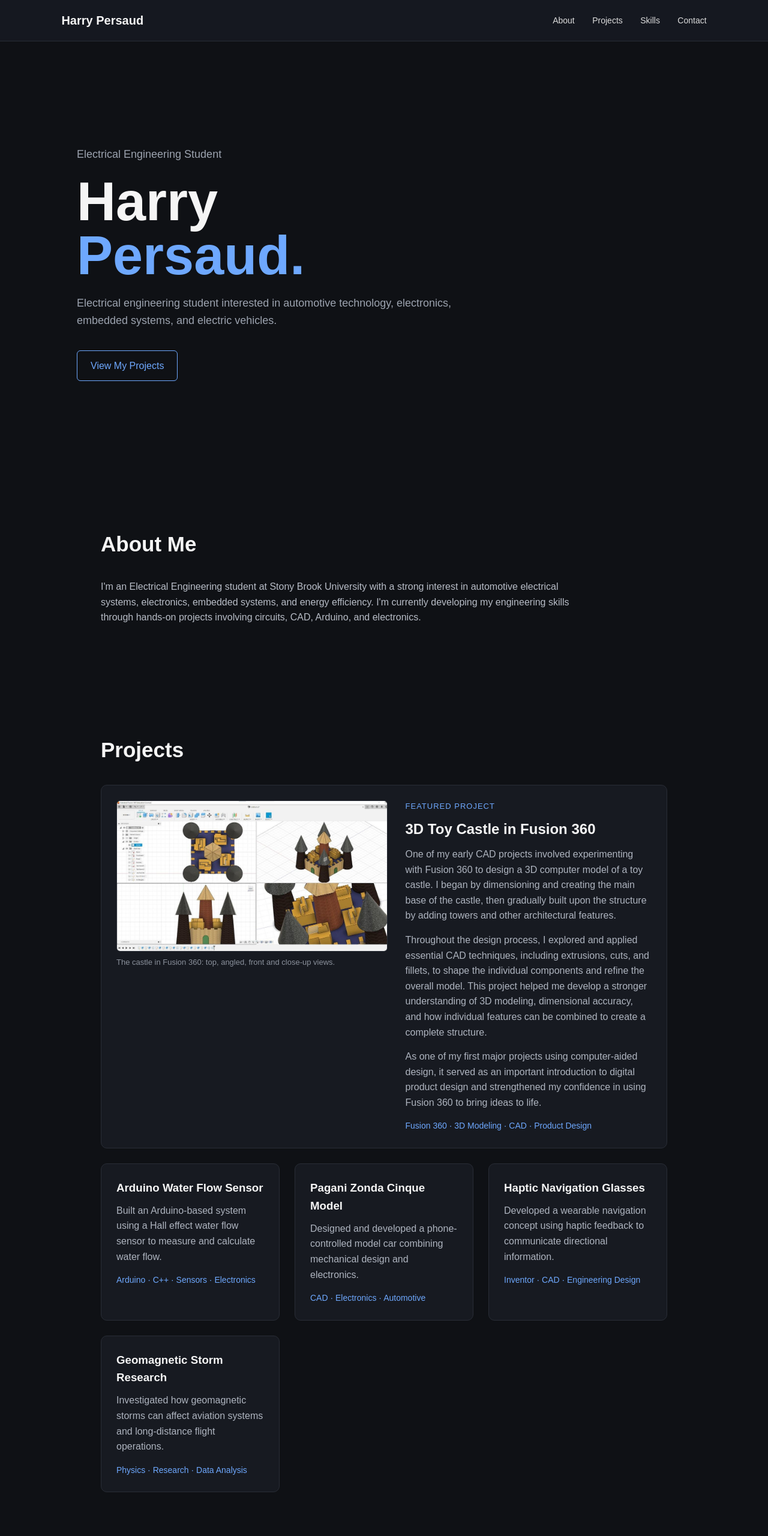
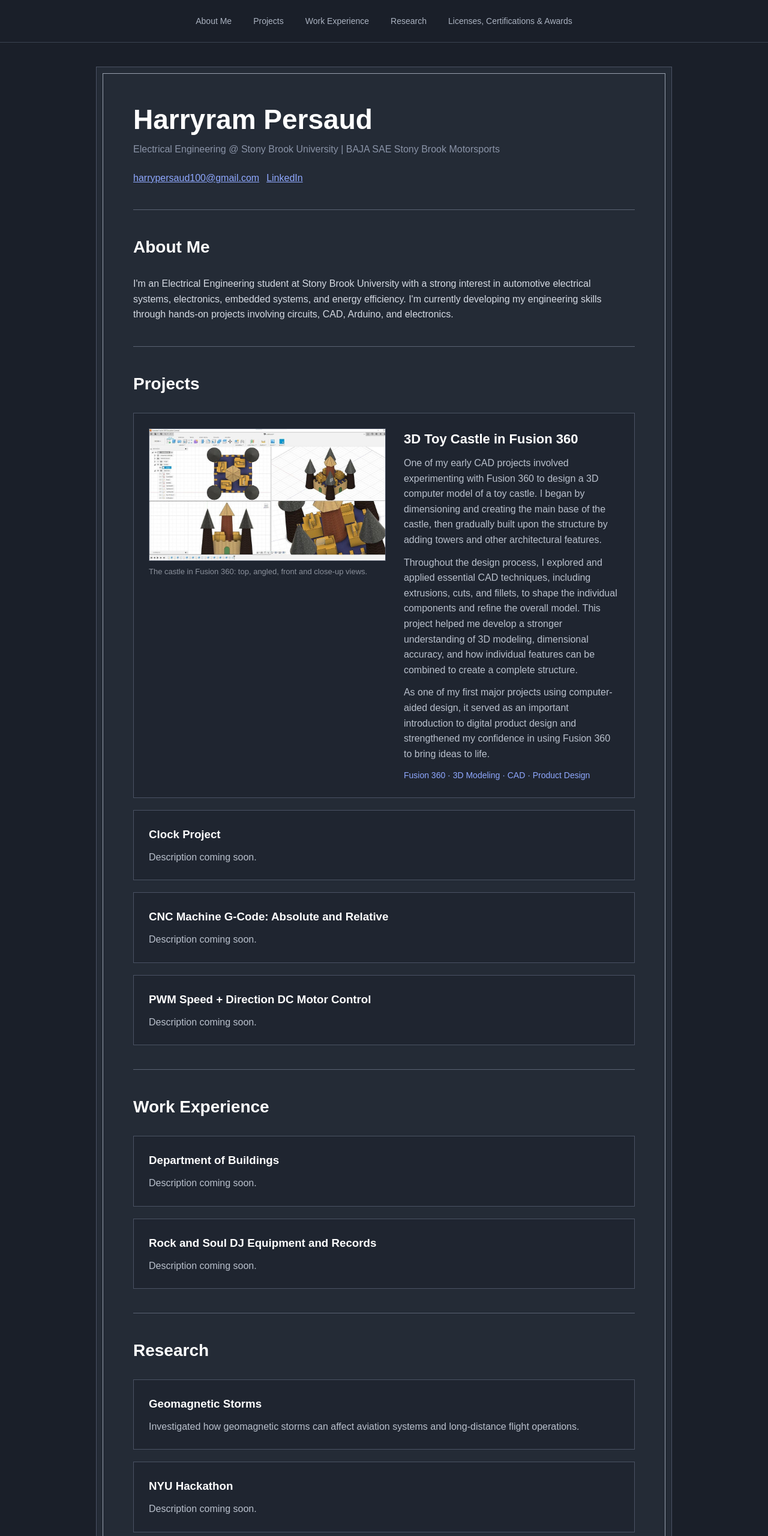
Before and after one commit to Harryram-Persaud/Harryram-Persaud-s-Portfolio, a plain HTML site: page index.html in a window 1280 px wide. Shown: the top 2560 px of the page at 60% size. Drawn offline with Linux system fonts and the light colour scheme; files whose address does not match are found by name.

Commit message:
Add files via upload

```diff
--- a/index.html
+++ b/index.html
@@ -4,7 +4,7 @@
     <meta charset="UTF-8">
     <meta name="viewport" content="width=device-width, initial-scale=1.0">
 
-    <title>Harry Persaud | Engineering Portfolio</title>
+    <title>Harryram Persaud | Engineering Portfolio</title>
 
     <style>
         * {
@@ -19,199 +19,196 @@
 
         body {
             font-family: Arial, sans-serif;
-            background: #0f1115;
-            color: #f5f5f5;
+            background: #1a1f29;
+            color: #e8ecf1;
             line-height: 1.6;
         }
 
+        /* ---------- NAV ---------- */
         nav {
             position: sticky;
             top: 0;
             z-index: 100;
-            background: #151820;
-            border-bottom: 1px solid #292d36;
-            padding: 18px 8%;
+            background: #1a1f29;
+            border-bottom: 1px solid #3b4251;
+            padding: 16px 5%;
             display: flex;
-            justify-content: space-between;
-            align-items: center;
-        }
-
-        nav h2 {
-            font-size: 20px;
+            justify-content: center;
+            gap: 8px;
+            flex-wrap: wrap;
         }
 
         nav a {
-            color: #ddd;
+            color: #aab2c0;
             text-decoration: none;
-            margin-left: 25px;
+            font-size: 14px;
+            padding: 8px 14px;
+            border-radius: 0;
+            transition: background 0.2s, color 0.2s;
+        }
+
+        nav a:hover {
+            background: #232a35;
+            color: #8fa8ff;
+        }
+
+        /* ---------- PAGE BOX (double border) ---------- */
+        .page {
+            max-width: 960px;
+            margin: 40px auto;
+            background: #242b36;
+            border: 1px solid #4a5263;
+            padding: 10px;
+        }
+
+        .page-inner {
+            border: 1px solid #98a0ae;
+            padding: 50px 50px 20px;
+        }
+
+        section {
+            scroll-margin-top: 90px;
+            padding: 40px 0;
+            border-top: 1px solid #5a6272;
+        }
+
+        section h2 {
+            font-size: 28px;
+            margin-bottom: 25px;
+            color: #ffffff;
+        }
+
+        /* ---------- HEADER ---------- */
+        .header {
+            padding-bottom: 40px;
+        }
+
+        .header h1 {
+            font-size: clamp(26px, 6.5vw, 46px);
+            font-weight: 700;
+            color: #ffffff;
+            white-space: nowrap;
+            line-height: 1.15;
+        }
+
+        .header .subtitle {
+            color: #8b94a8;
+            font-size: 16px;
+            margin-top: 10px;
+        }
+
+        .contact-links {
+            display: flex;
+            flex-wrap: wrap;
+            gap: 12px;
+            margin-top: 22px;
+        }
+
+        .contact-links a {
+            color: #8fa8ff;
+            text-decoration: underline;
+            padding: 0;
+            font-size: 16px;
+        }
+
+        .contact-links a:hover {
+            color: #b5c5ff;
+        }
+
+        /* ---------- ABOUT ---------- */
+        .about {
+            color: #d5dae3;
+            max-width: 800px;
+        }
+
+        /* ---------- CARDS ---------- */
+        .card {
+            background: #1f2530;
+            border: 1px solid #4a5263;
+            border-radius: 0;
+            padding: 25px;
+            margin-bottom: 20px;
+        }
+
+        .card:last-child {
+            margin-bottom: 0;
+        }
+
+        .card h3 {
+            margin-bottom: 10px;
+            color: #ffffff;
+        }
+
+        .card p {
+            color: #b9c0cc;
+            margin-bottom: 12px;
+        }
+
+        .card p:last-child {
+            margin-bottom: 0;
+        }
+
+        .tags {
+            color: #8fa8ff;
             font-size: 14px;
         }
 
-        nav a:hover {
-            color: white;
-        }
-
-        .hero {
-            min-height: 90vh;
-            display: flex;
-            flex-direction: column;
-            justify-content: center;
-            padding: 80px 10%;
-        }
-
-        .hero p {
-            color: #9ca3af;
-            font-size: 18px;
-            max-width: 650px;
-            margin: 20px 0;
-        }
-
-        .hero h1 {
-            font-size: clamp(45px, 8vw, 90px);
-            line-height: 1;
-        }
-
-        .hero h1 span {
-            color: #6ea8fe;
-        }
-
-        .button {
-            display: inline-block;
-            width: fit-content;
-            padding: 12px 22px;
-            border: 1px solid #6ea8fe;
-            color: #6ea8fe;
-            text-decoration: none;
-            border-radius: 6px;
-            margin-top: 15px;
-        }
-
-        .button:hover {
-            background: #6ea8fe;
-            color: #0f1115;
-        }
-
-        section {
-            padding: 90px 10%;
-            max-width: 1200px;
-            margin: auto;
-        }
-
-        section h2 {
-            font-size: 35px;
-            margin-bottom: 30px;
-        }
-
-        .about {
-            max-width: 800px;
-            color: #b8bdc7;
-        }
-
-        .projects {
-            display: grid;
-            grid-template-columns: repeat(auto-fit, minmax(280px, 1fr));
-            gap: 25px;
-        }
-
-        .project {
-            background: #171a21;
-            border: 1px solid #292d36;
-            padding: 25px;
-            border-radius: 10px;
-        }
-
-        .project h3 {
-            margin-bottom: 10px;
-        }
-
-        .project p {
-            color: #aeb4bf;
-            margin-bottom: 15px;
-        }
-
-        .project.featured {
-            grid-column: 1 / -1;
+        /* Toy castle layout (image + text) */
+        .card.with-image {
             display: grid;
             grid-template-columns: minmax(0, 1.1fr) minmax(0, 1fr);
             gap: 30px;
             align-items: start;
         }
 
-        .project.featured img {
+        .card.with-image img {
             width: 100%;
             height: auto;
             display: block;
-            border-radius: 6px;
-            border: 1px solid #292d36;
+            border-radius: 0;
+            border: 1px solid #4a5263;
         }
 
-        .project.featured figcaption {
+        .card.with-image figcaption {
             color: #8b919c;
             font-size: 13px;
             margin-top: 8px;
         }
 
-        .project.featured h3 {
-            font-size: 24px;
+        .card.with-image h3 {
+            font-size: 22px;
         }
 
-        .label {
-            color: #6ea8fe;
-            font-size: 13px;
-            letter-spacing: 1px;
-            text-transform: uppercase;
-            margin-bottom: 8px;
-        }
-
-        .tags {
-            color: #6ea8fe;
-            font-size: 14px;
-        }
-
-        .skills {
-            display: flex;
-            flex-wrap: wrap;
-            gap: 10px;
-        }
-
-        .skill {
-            border: 1px solid #343944;
-            padding: 8px 14px;
-            border-radius: 20px;
-            color: #c9ced8;
-        }
-
-        .contact {
-            text-align: center;
+        /* ---------- AWARDS ---------- */
+        .award h3 {
+            font-size: 17px;
         }
 
         footer {
             text-align: center;
-            padding: 30px;
-            color: #777;
-            border-top: 1px solid #292d36;
+            padding: 25px 0 15px;
+            color: #7d8696;
+            border-top: 1px solid #5a6272;
+            font-size: 14px;
         }
 
         @media (max-width: 700px) {
-            nav {
-                flex-direction: column;
-                gap: 10px;
+            .page {
+                margin: 15px 10px;
+                padding: 6px;
+            }
+
+            .page-inner {
+                padding: 30px 18px 10px;
+            }
+
+            .card.with-image {
+                grid-template-columns: 1fr;
             }
 
             nav a {
-                margin-left: 10px;
-            }
-
-            .hero {
-                padding: 60px 7%;
-            }
-
-            section {
-                padding: 60px 7%;
-            }
-
-            .project.featured {
-                grid-template-columns: 1fr;
+                padding: 6px 10px;
+                font-size: 13px;
             }
         }
     </style>
@@ -220,40 +217,33 @@
 <body>
 
     <nav>
-        <h2>Harry Persaud</h2>
-
-        <div>
-            <a href="#about">About</a>
+        <a href="#about">About Me</a>
         <a href="#projects">Projects</a>
-            <a href="#skills">Skills</a>
-            <a href="#contact">Contact</a>
-        </div>
+        <a href="#experience">Work Experience</a>
+        <a href="#research">Research</a>
+        <a href="#awards">Licenses, Certifications &amp; Awards</a>
     </nav>
 
+    <main class="page">
+    <div class="page-inner">
 
-    <div class="hero">
+        <!-- HEADER -->
+        <div class="header">
+            <h1>Harryram Persaud</h1>
 
-        <p>Electrical Engineering Student</p>
-
-        <h1>
-            Harry<br>
-            <span>Persaud.</span>
-        </h1>
-
-        <p>
-            Electrical engineering student interested in automotive
-            technology, electronics, embedded systems, and electric vehicles.
+            <p class="subtitle">
+                Electrical Engineering @ Stony Brook University | BAJA SAE Stony Brook Motorsports
             </p>
 
-        <a class="button" href="#projects">
-            View My Projects
-        </a>
-
+            <div class="contact-links">
+                <a href="mailto:harrypersaud100@gmail.com">harrypersaud100@gmail.com</a>
+                <a href="https://www.linkedin.com/in/harryrampersaud" target="_blank" rel="noopener noreferrer">LinkedIn</a>
+            </div>
         </div>
 
 
+        <!-- ABOUT -->
         <section id="about">
-
             <h2>About Me</h2>
 
             <p class="about">
@@ -264,17 +254,14 @@
                 I'm currently developing my engineering skills through hands-on
                 projects involving circuits, CAD, Arduino, and electronics.
             </p>
-
         </section>
 
 
+        <!-- PROJECTS -->
         <section id="projects">
-
             <h2>Projects</h2>
 
-        <div class="projects">
-
-            <div class="project featured">
+            <div class="card with-image">
 
                 <figure>
                     <img src="img/toy-castle.jpg"
@@ -283,7 +270,6 @@
                 </figure>
 
                 <div>
-                    <div class="label">Featured Project</div>
                     <h3>3D Toy Castle in Fusion 360</h3>
 
                     <p>
@@ -318,111 +304,110 @@
 
             </div>
 
-            <div class="project">
-                <h3>Arduino Water Flow Sensor</h3>
-
-                <p>
-                    Built an Arduino-based system using a Hall effect
-                    water flow sensor to measure and calculate water flow.
-                </p>
-
-                <div class="tags">
-                    Arduino · C++ · Sensors · Electronics
-                </div>
+            <div class="card">
+                <h3>Clock Project</h3>
+                <p>Description coming soon.</p>
             </div>
 
-
-            <div class="project">
-                <h3>Pagani Zonda Cinque Model</h3>
-
-                <p>
-                    Designed and developed a phone-controlled model car
-                    combining mechanical design and electronics.
-                </p>
-
-                <div class="tags">
-                    CAD · Electronics · Automotive
-                </div>
+            <div class="card">
+                <h3>CNC Machine G-Code: Absolute and Relative</h3>
+                <p>Description coming soon.</p>
             </div>
 
+            <div class="card">
+                <h3>PWM Speed + Direction DC Motor Control</h3>
+                <p>Description coming soon.</p>
+            </div>
+        </section>
 
-            <div class="project">
-                <h3>Haptic Navigation Glasses</h3>
 
-                <p>
-                    Developed a wearable navigation concept using haptic
-                    feedback to communicate directional information.
-                </p>
+        <!-- WORK EXPERIENCE -->
+        <section id="experience">
+            <h2>Work Experience</h2>
 
-                <div class="tags">
-                    Inventor · CAD · Engineering Design
-                </div>
+            <div class="card">
+                <h3>Department of Buildings</h3>
+                <p>Description coming soon.</p>
             </div>
 
+            <div class="card">
+                <h3>Rock and Soul DJ Equipment and Records</h3>
+                <p>Description coming soon.</p>
+            </div>
+        </section>
 
-            <div class="project">
-                <h3>Geomagnetic Storm Research</h3>
 
+        <!-- RESEARCH -->
+        <section id="research">
+            <h2>Research</h2>
+
+            <div class="card">
+                <h3>Geomagnetic Storms</h3>
                 <p>
                     Investigated how geomagnetic storms can affect
                     aviation systems and long-distance flight operations.
                 </p>
-
-                <div class="tags">
-                    Physics · Research · Data Analysis
-                </div>
             </div>
 
+            <div class="card">
+                <h3>NYU Hackathon</h3>
+                <p>Description coming soon.</p>
             </div>
-
         </section>
 
 
-    <section id="skills">
+        <!-- LICENSES, CERTIFICATIONS & AWARDS -->
+        <section id="awards">
+            <h2>Licenses, Certifications &amp; Awards</h2>
 
-        <h2>Skills</h2>
-
-        <div class="skills">
-
-            <div class="skill">Circuit Analysis</div>
-            <div class="skill">Arduino</div>
-            <div class="skill">C++</div>
-            <div class="skill">Fusion 360</div>
-            <div class="skill">Autodesk Inventor</div>
-            <div class="skill">SolidWorks</div>
-            <div class="skill">LTspice</div>
-            <div class="skill">NI Multisim</div>
-            <div class="skill">CircuitJS</div>
-            <div class="skill">CAD</div>
-            <div class="skill">Electronics</div>
-            <div class="skill">Troubleshooting</div>
-
+            <div class="card award">
+                <h3>1st Place — Brooklyn Tech Hackathon | 6th Sense</h3>
+                <p>Awarded first place for developing 6th Sense, an assistive technology project combining hardware, CAD design, and haptic feedback to help users navigate their surroundings.</p>
             </div>
 
-    </section>
+            <div class="card award">
+                <h3>NASA MAA STEM Education Project Award</h3>
+                <p>Recognized for demonstrating strong STEM knowledge, technical innovation, and problem-solving through an engineering project.</p>
+            </div>
 
+            <div class="card award">
+                <h3>NOCTI Mechatronics — Level 1 Assessment Certification</h3>
+                <p>Demonstrated foundational skills in mechatronics, electronics, mechanical systems, controls, and technical problem-solving.</p>
+            </div>
 
-    <section id="contact" class="contact">
+            <div class="card award">
+                <h3>YouScience Digital Electronics Award</h3>
+                <p>Recognized for demonstrating knowledge and skills in digital electronics, circuits, and electronic systems.</p>
+            </div>
 
-        <h2>Let's Connect</h2>
+            <div class="card award">
+                <h3>OSHA 30-Hour Construction Safety and Health</h3>
+                <p>Completed 30 hours of training covering construction safety, workplace hazards, and OSHA safety standards.</p>
+            </div>
 
-        <p>
-            Interested in engineering, automotive technology,
-            electronics, or collaboration?
-        </p>
+            <div class="card award">
+                <h3>Autodesk Inventor Certified</h3>
+                <p>Demonstrated proficiency in Autodesk Inventor for 3D CAD modeling, mechanical design, and engineering documentation.</p>
+            </div>
 
-        <a class="button" href="mailto:YOUR_EMAIL@example.com">
-            Email Me
-        </a>
+            <div class="card award">
+                <h3>RIT PLTW CIM Endorsement</h3>
+                <p>Earned recognition through the Rochester Institute of Technology (RIT) Project Lead The Way (PLTW) Computer Integrated Manufacturing (CIM) program by successfully completing the course and End-of-Course assessment. Demonstrated knowledge of computer-integrated manufacturing, CAD/CAM, automation, robotics, and engineering design.</p>
+            </div>
 
+            <div class="card award">
+                <h3>Brooklyn Tech CTE Endorsement</h3>
+                <p>Earned a Career and Technical Education (CTE) endorsement from Brooklyn Technical High School, demonstrating completion of a rigorous technical education program and development of practical skills in engineering, technology, problem-solving, and career readiness.</p>
+            </div>
         </section>
 
 
         <footer>
+            © 2026 Harryram Persaud. All rights reserved.
+        </footer>
 
-        © 2026 Harry Persaud. All rights reserved.
-
-    </footer>
+    </div>
+    </main>
 
 </body>
 </html>
```
Lines whose indentation alone changed are shown as unchanged.
